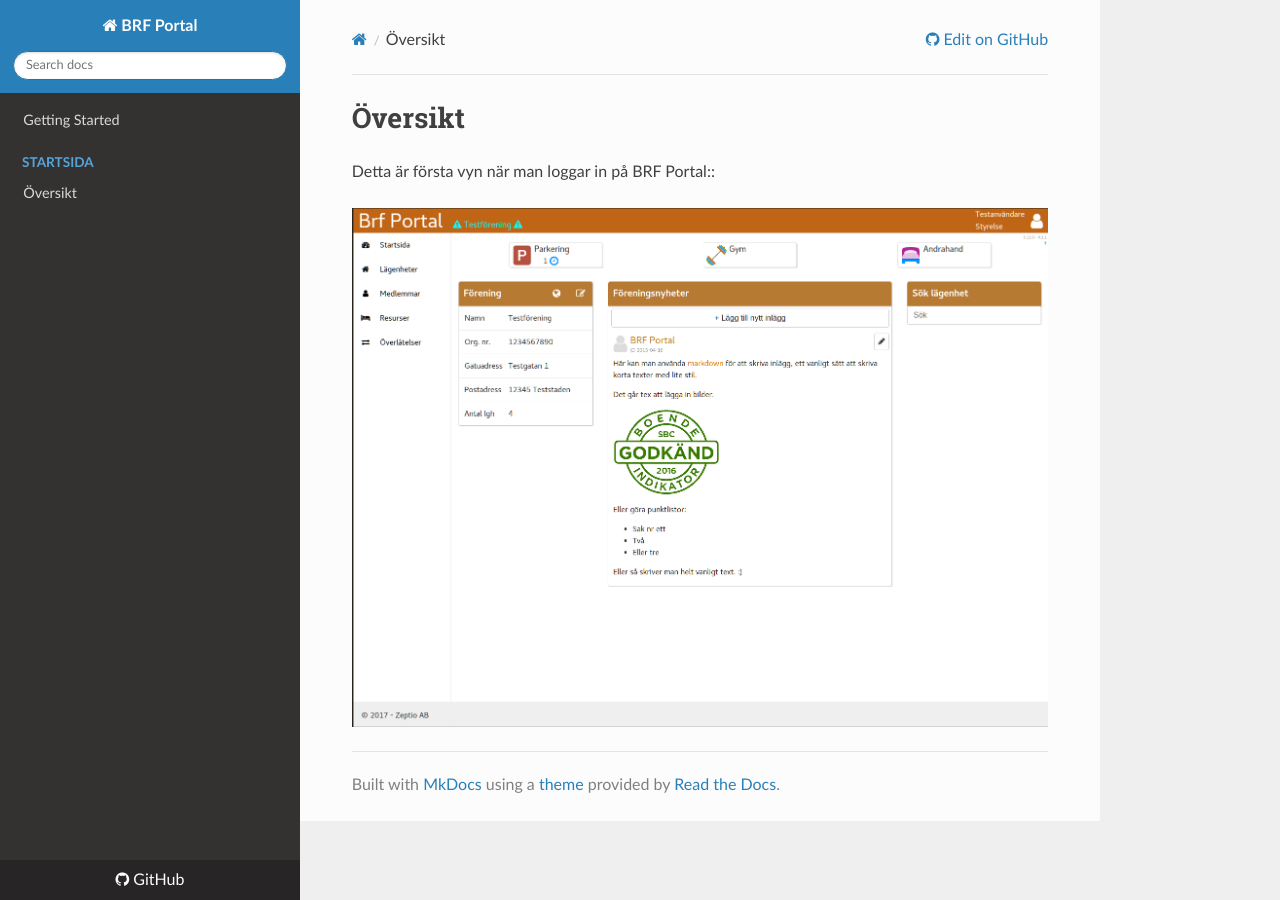
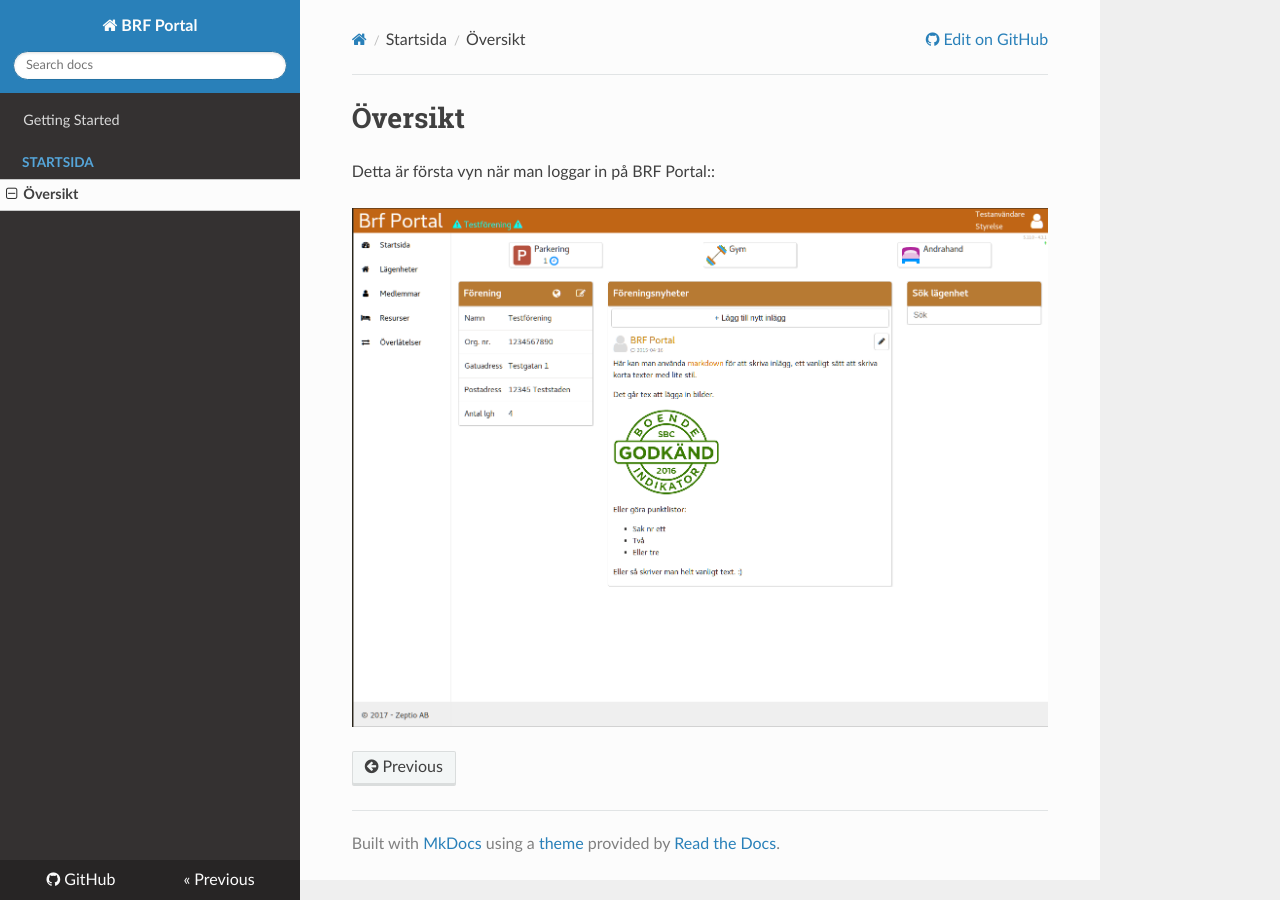
Before and after one commit to brfportal/docs, an MkDocs documentation site: the page built from docs/dash/main.md, in a window 1280 px wide. Built offline with MkDocs 1.6.1, drawn with Linux system fonts in a browser that asks for light colours; nearby versions of some CDN libraries; old or Windows-style settings are respelled for this version of MkDocs; some of the changed lines change nothing that is shown.

Commit message:
Fix name

```diff
--- a/mkdocs.yml
+++ b/mkdocs.yml
@@ -11,4 +11,4 @@
 pages:
   - Getting Started: 'index.md'
   - Startsida:
-    - 'Översikt': 'dash.md'
+    - 'Översikt': 'dash/main.md'
```
Also changed, not shown: docs/dash/main.md (renamed from docs/Startsida/dash.md).
